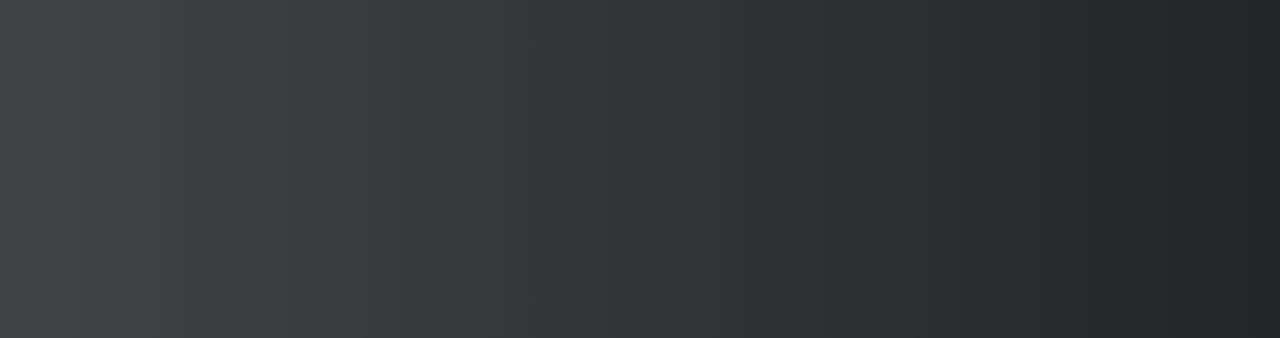
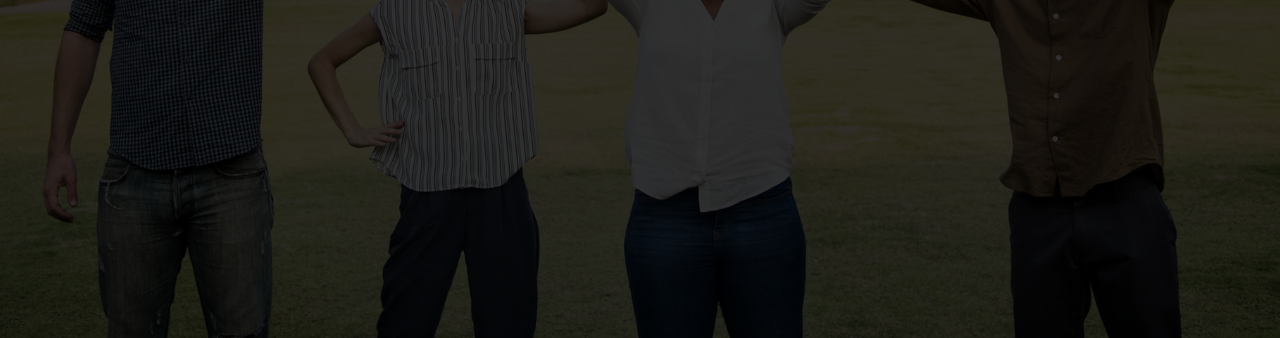
Before and after one commit to toddbrannon/trusponse-engage-countdown, a website: page index.html in a window 1280 px wide. Shown: the part 462-800 px from the top of the page. Drawn offline with Linux system fonts and the light colour scheme.

Commit message:
add cover image

```diff
--- a/css/style.css
+++ b/css/style.css
@@ -25,12 +25,7 @@ body {
     left: 0;
     width: 100%;
     height: 100%;
-    background: #232526;
-    /* fallback for old browsers */
-    background: -webkit-linear-gradient(to right, #414345, #232526);
-    /* Chrome 10-25, Safari 5.1-6 */
-    background: linear-gradient(to right, #414345, #232526);
-    /* W3C, IE 10+/ Edge, Firefox 16+, Chrome 26+, Opera 12+, Safari 7+ */
+    background: rgba(0, 0, 0, 0.8);
     text-align: center;
     padding-top: 50px;
 }
```
Also changed, not shown: 1 other file.
